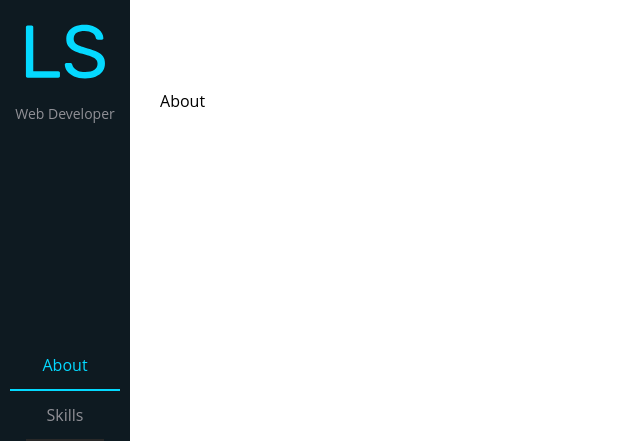
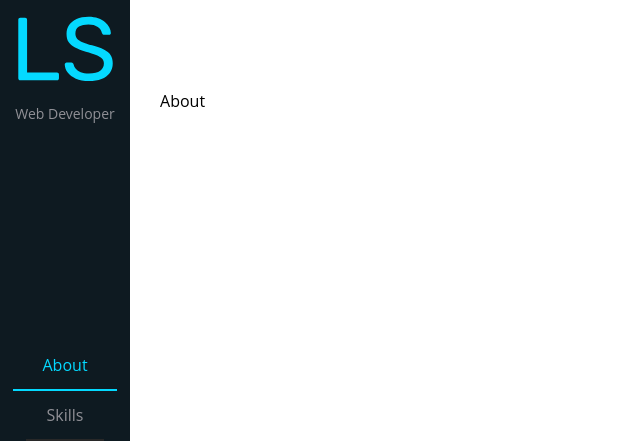
Before and after one commit to Lucianosc/my-portfolio-ls, a React (Vite) app: page / in a window 1280 px wide. Shown: the top 441 px of the page, without its empty margins (0-640 px from the left). Built offline with nearby package versions, Linux system fonts and the light colour scheme.

Commit message:
Changes in sass styles and modules

```diff
--- a/src/App.jsx
+++ b/src/App.jsx
@@ -2,11 +2,11 @@ import { useState } from 'react'
 import { Routes, Route } from 'react-router-dom'
 import { Home, Skills, Proyects, Contact } from './pages'
 import { SideBar } from './components'
-import './App.scss'
+import styles from './App.module.scss'
 
 function App() {
   return (
-    <div>
+    <div className={`${styles['container']}`}>
       <SideBar />
       <Routes>
         <Route path="/" element={<Home />}></Route>
--- a/src/App.scss
+++ b/src/App.module.scss
@@ -1,3 +1,3 @@
-div {
+.container {
   display: flex;
 }
--- a/src/components/SideBar/SideBar.jsx
+++ b/src/components/SideBar/SideBar.jsx
@@ -3,7 +3,7 @@ import { logo } from '../../assets'
 import { LinkedInLogo, GitHubLogo } from '../../assets'
 import { useNavigate, useLocation } from 'react-router-dom'
 import { navlinks } from '../../constants/navlinks'
-import './SideBar.scss'
+import styles from './SideBar.module.scss'
 
 export default function SideBar() {
   const navigate = useNavigate()
@@ -11,7 +11,7 @@ export default function SideBar() {
 
   return (
     <menu>
-      <div className="logo">
+      <div className={`${styles['logo']}`}>
         <div>
           <a onClick={() => navigate('/')}>
             <img src={logo} alt="logo" />
@@ -19,19 +19,19 @@ export default function SideBar() {
         </div>
         <span>Web Developer</span>
       </div>
-      <nav className="navlinks">
+      <nav className={`${styles['nav-links']}`}>
         {navlinks.map(({ name, link }) => (
           <a
             key={name}
             onClick={() => navigate(link)}
-            className={`${link === location.pathname && 'selected'}`}
+            className={`${link === location.pathname && styles['selected']}`}
           >
             {name}
           </a>
         ))}
       </nav>
 
-      <div className="socialmedia">
+      <div className={`${styles['social-media']}`}>
         <a
           href="https://linkedin.com/in/luciano-scaminaci-605132220/"
           target="_blank"
--- a/src/components/SideBar/SideBar.scss
+++ b/src/components/SideBar/SideBar.module.scss
@@ -11,16 +11,13 @@ menu {
     display: flex;
     flex-direction: column;
     justify-content: center;
-    a {
-      padding: 1.5rem;
-      line-height: 0;
-      color: var(--color-text);
-      text-align: center;
-      width: 100%;
+    div {
+      padding: 1rem;
+      img {
+        width: 100%;
+      }
     }
-    img {
-      width: 100%;
-    }
+
     span {
       color: var(--color-text);
       text-align: center;
@@ -31,11 +28,10 @@ menu {
   a {
     cursor: pointer;
   }
-  .navlinks {
+  .nav-links {
     display: flex;
     flex-direction: column;
     justify-content: center;
-    // border-top: 2px solid var(--color-background2);
     a {
       color: var(--color-text);
       text-align: center;
@@ -51,11 +47,11 @@ menu {
         transition-duration: 500ms;
         border-bottom: 2px solid var(--color-primary);
         color: var(--color-primary);
-        width: 85%;
+        width: 80%;
       }
     }
   }
-  .socialmedia {
+  .social-media {
     display: flex;
     justify-content: center;
     a {
--- a/src/main.jsx
+++ b/src/main.jsx
@@ -2,7 +2,7 @@ import React from 'react'
 import ReactDOM from 'react-dom/client'
 import { BrowserRouter } from 'react-router-dom'
 import App from './App'
-import './main.scss'
+import './styles/globals.scss'
 
 ReactDOM.createRoot(document.getElementById('root')).render(
   <React.StrictMode>
--- a/src/pages/Home/Home.jsx
+++ b/src/pages/Home/Home.jsx
@@ -1,6 +1,6 @@
 import React from 'react'
-import './Home.scss'
+import styles from './Home.module.scss'
 
 export default function Home() {
-  return <div className='main-container'>About</div>
+  return <div className={`${styles['main-container']}`}>About</div>
 }
```
Also changed, not shown: src/pages/Home/Home.module.scss (renamed from src/pages/Home/Home.scss), src/styles/globals.scss (renamed from src/main.scss).
